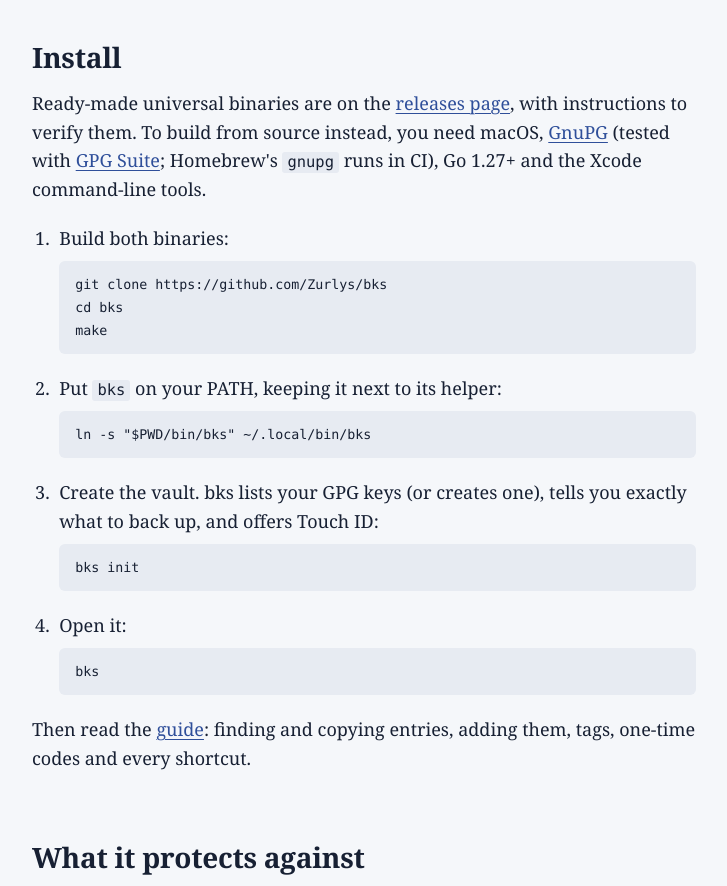
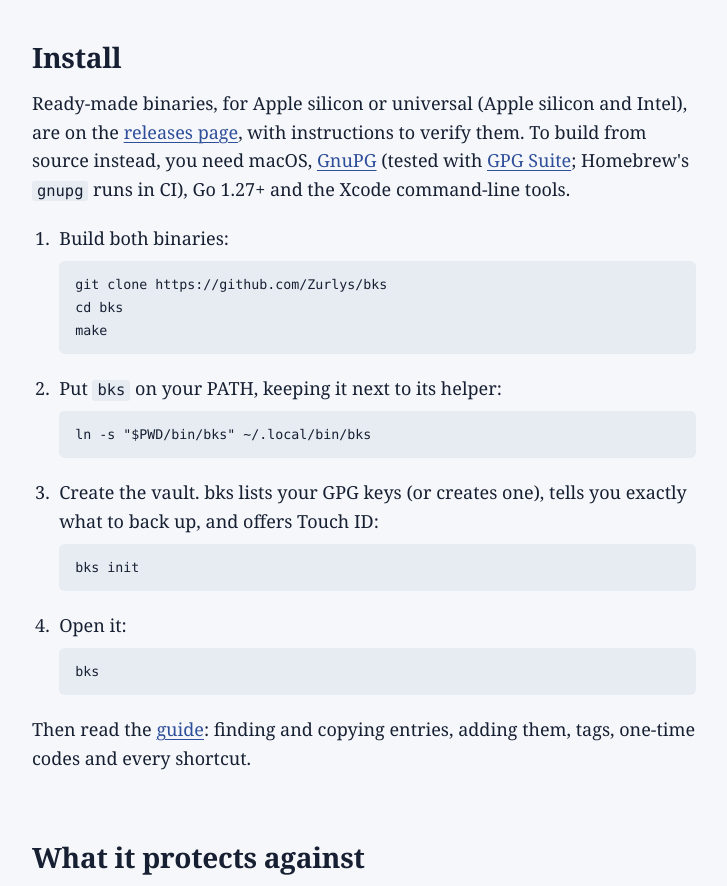
Before and after one commit to Zurlys/bks, a plain HTML site: page docs/index.html in a window 1280 px wide. Shown: the part 2225-3111 px from the top of the page, without its empty margins (276-1003 px from the left). Drawn offline with Linux system fonts and the light colour scheme.

Commit message:
Releases: an Apple silicon archive next to the universal one; full-changelog link in the notes
CHANGELOG: 0.1.0-alpha.2.

```diff
--- a/docs/index.html
+++ b/docs/index.html
@@ -135,7 +135,7 @@ cd bks &amp;&amp; make</pre>
 
   <section>
     <h2>Install</h2>
-    <p>Ready-made universal binaries are on the <a href="https://github.com/Zurlys/bks/releases">releases page</a>, with instructions to verify them. To build from source instead, you need macOS, <a href="https://gnupg.org">GnuPG</a> (tested with <a href="https://gpgtools.org">GPG Suite</a>; Homebrew's <code>gnupg</code> runs in CI), Go 1.27+ and the Xcode command-line tools.</p>
+    <p>Ready-made binaries, for Apple silicon or universal (Apple silicon and Intel), are on the <a href="https://github.com/Zurlys/bks/releases">releases page</a>, with instructions to verify them. To build from source instead, you need macOS, <a href="https://gnupg.org">GnuPG</a> (tested with <a href="https://gpgtools.org">GPG Suite</a>; Homebrew's <code>gnupg</code> runs in CI), Go 1.27+ and the Xcode command-line tools.</p>
     <ol class="steps">
       <li><p>Build both binaries:</p><pre><code>git clone https://github.com/Zurlys/bks
 cd bks
```
Also changed, not shown: 7 other files.
